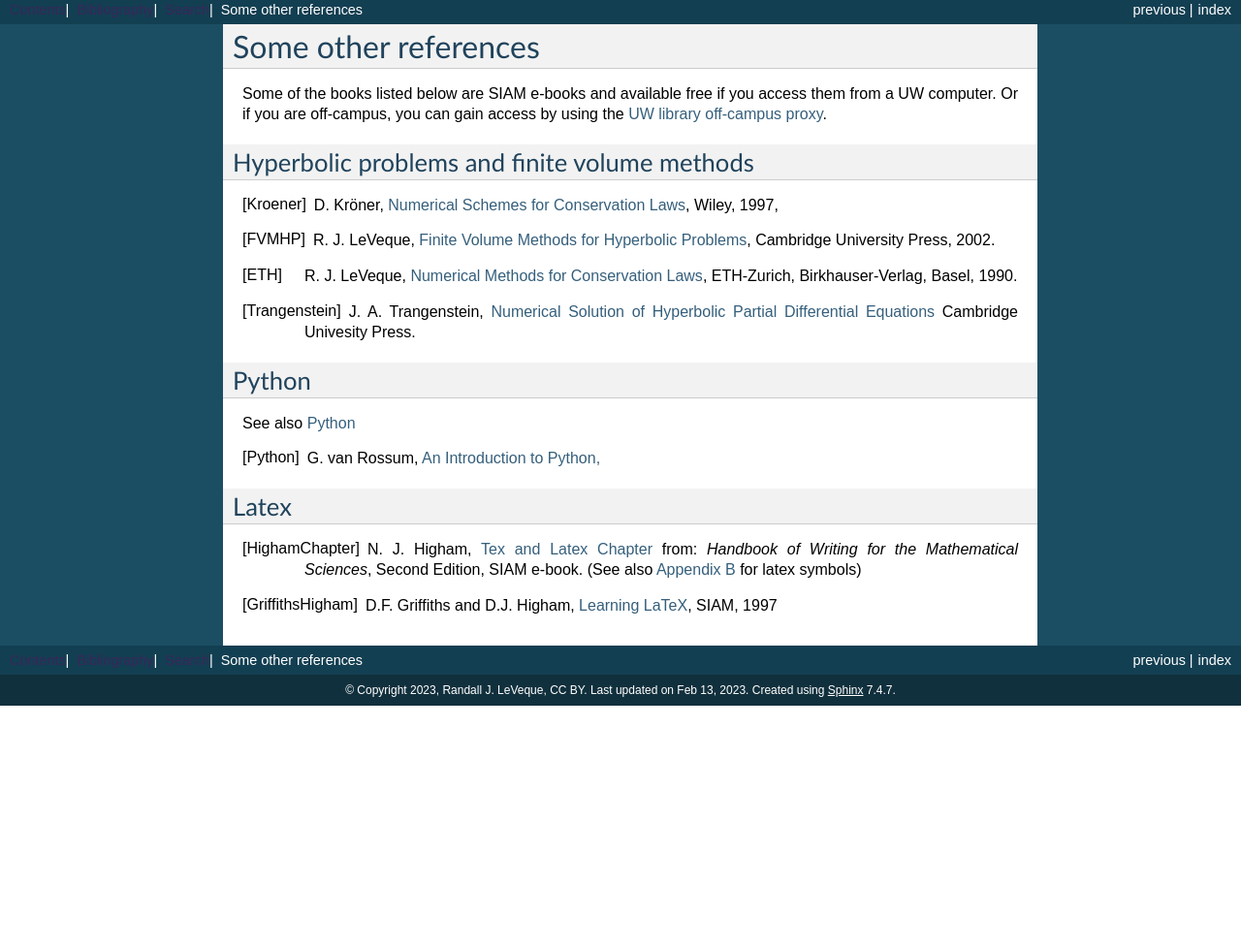
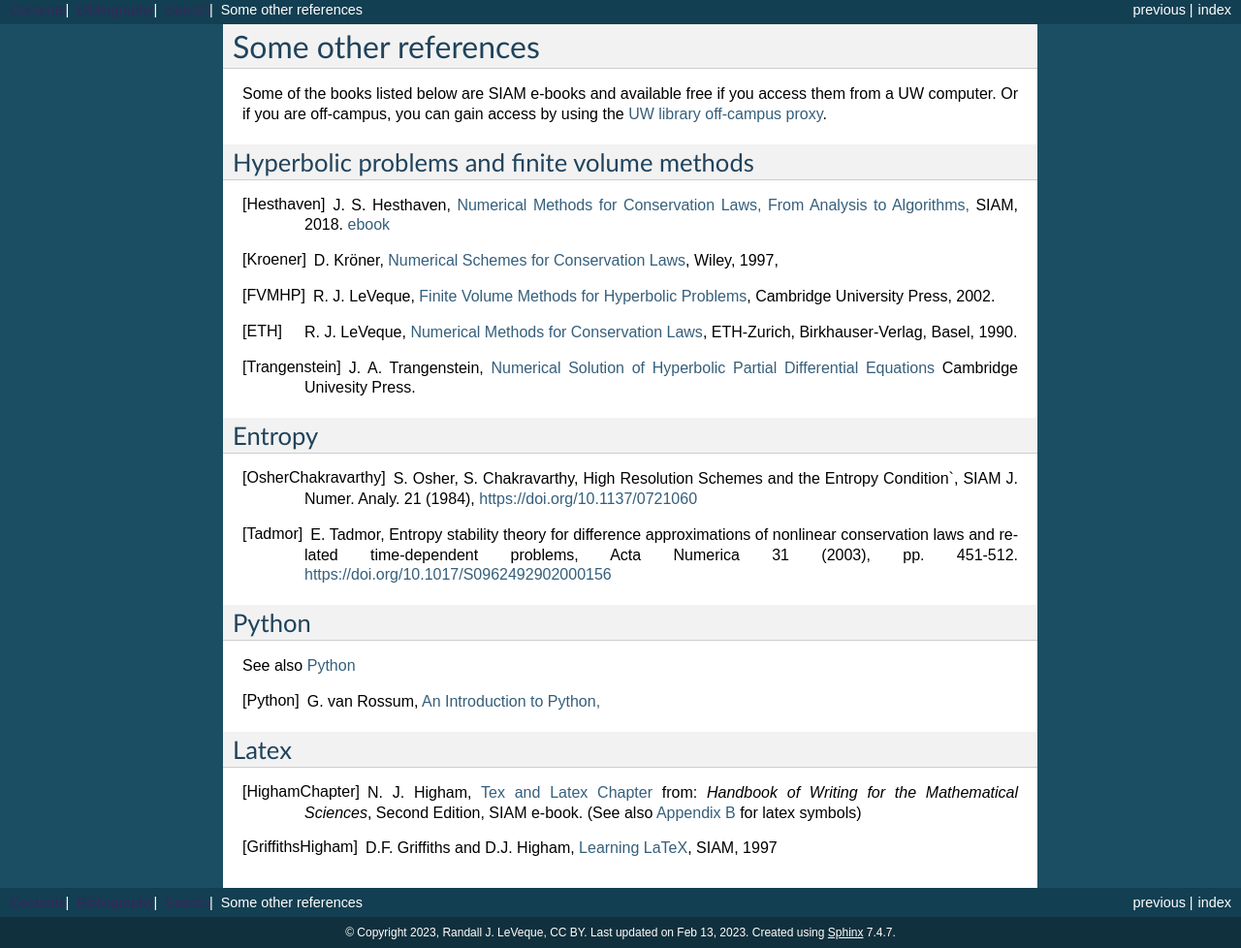
Before and after one commit to rjleveque/amath574w2023, a Sphinx documentation site: the page built from sphinx/biblio.rst, in a window 1280 px wide. Shown: the part 340-1318 px from the top of the page at 97% size. Built offline with Sphinx 7.4.7, drawn with Linux system fonts in a browser that asks for light colours; before the commit the page ends 1068 px from its top, so only the background shows below that.

Commit message:
new references

```diff
--- a/sphinx/biblio.rst
+++ b/sphinx/biblio.rst
@@ -16,6 +16,12 @@ access by using the `UW library off-campus proxy
 Hyperbolic problems and finite volume methods
 ---------------------------------------------
 
+.. [Hesthaven] J. S. Hesthaven, `Numerical Methods for Conservation Laws,
+   From Analysis to Algorithms,
+   <https://my.siam.org/Store/Product/viewproduct/?ProductId=29215808>`_
+   SIAM, 2018.
+   `ebook <https://epubs.siam.org/doi/pdf/10.1137/1.9781611975109.fm>`_
+
 .. [Kroener] D. Kröner,
    `Numerical Schemes for Conservation Laws <http://www.wiley.com/WileyCDA/WileyTitle/productCd-0471967939.html>`_,
    Wiley, 1997,
@@ -32,6 +38,20 @@ Hyperbolic problems and finite volume methods
 .. [Trangenstein] J. A. Trangenstein, `Numerical Solution of Hyperbolic
    Partial Differential Equations <http://www.cambridge.org/catalogue/catalogue.asp?isbn=9780521877275>`_
    Cambridge Univesity Press.
+
+.. _biblio_entropy:
+
+Entropy
+-------
+
+.. [OsherChakravarthy] S. Osher, S. Chakravarthy, High Resolution Schemes
+   and the Entropy Condition`, SIAM J. Numer. Analy. 21 (1984),
+   https://doi.org/10.1137/0721060
+
+.. [Tadmor] E. Tadmor,  Entropy stability theory for difference
+   approximations of nonlinear conservation laws and related time-dependent
+   problems, Acta Numerica 31 (2003), pp. 451-512.
+   https://doi.org/10.1017/S0962492902000156
 
 .. _biblio_python:
 
```
